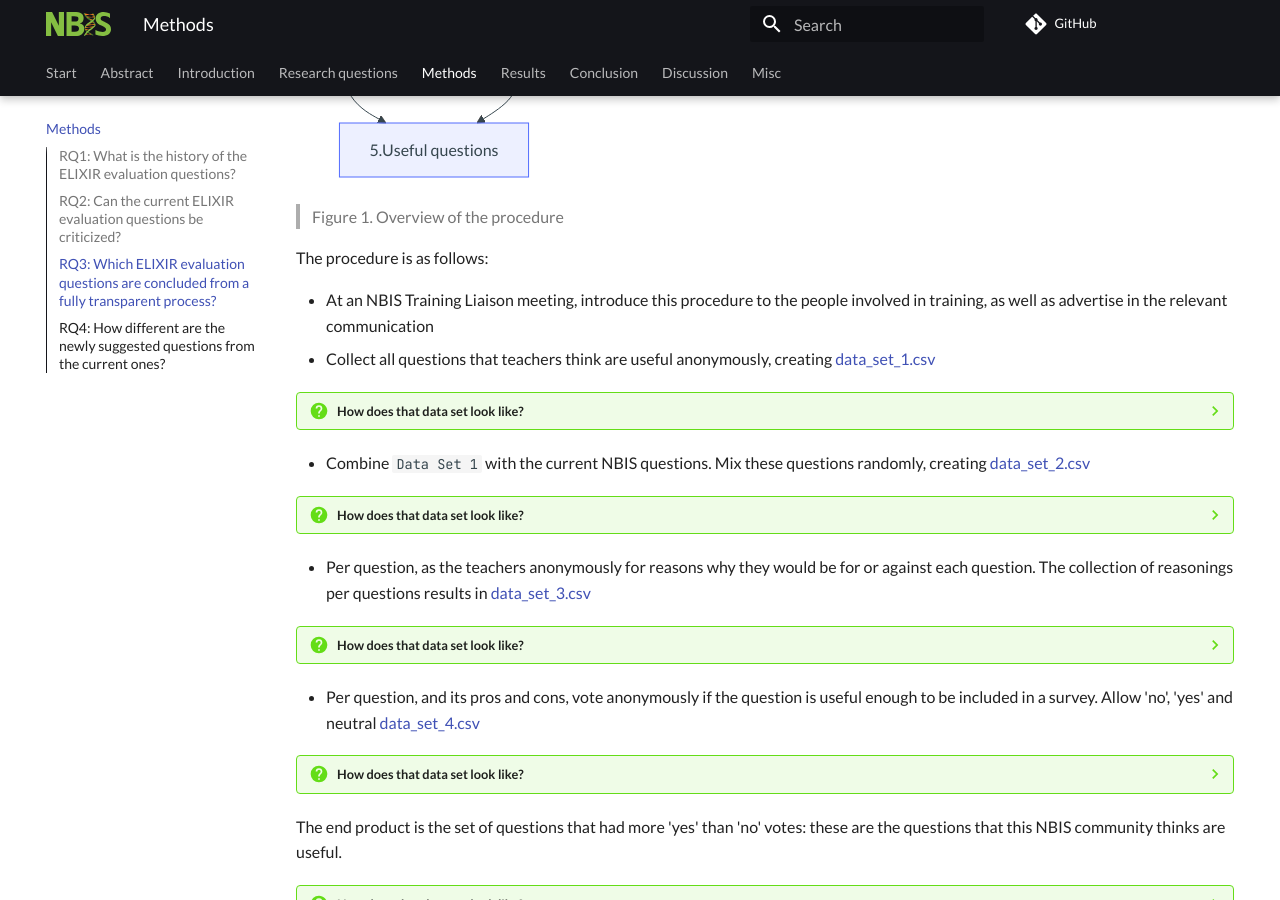
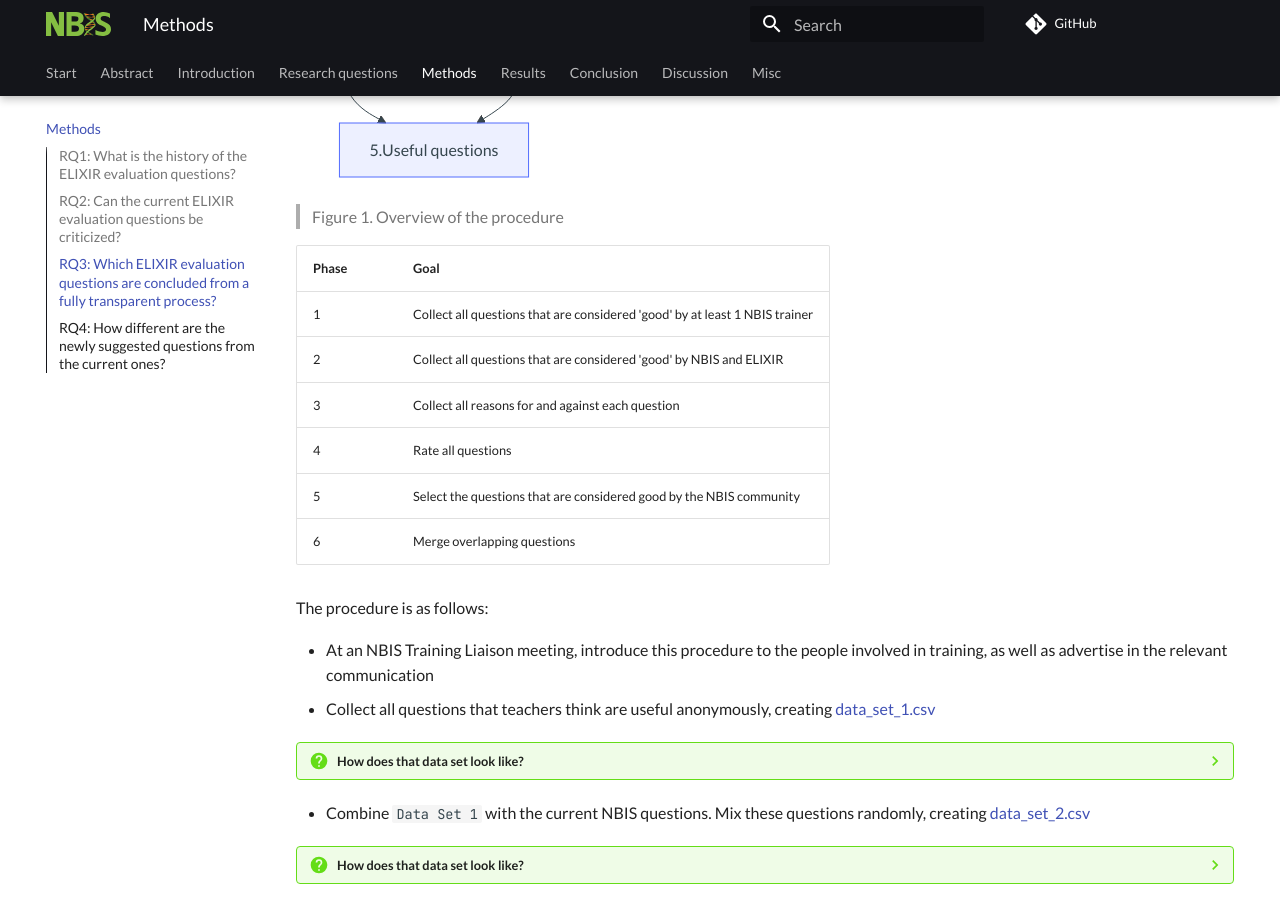
Before and after one commit to NBISweden/elixir_evaluation_evaluation, an MkDocs documentation site: the page built from docs/methods.md, in a window 1280 px wide and 900 px high, scrolled down 1104 px. Built offline with MkDocs 1.6.1 and Material for MkDocs 9.7.7, drawn with Linux system fonts in a browser that asks for light colours; comment, search, counter and statistics services are not loaded.

Commit message:
Add goals

````diff
--- a/docs/methods.md
+++ b/docs/methods.md
@@ -42,6 +42,16 @@ flowchart TD
 ```
 
 > Figure 1. Overview of the procedure
+
+
+Phase|Goal
+-----|----------------------------------------------------------------------
+1    |Collect all questions that are considered 'good' by at least 1 NBIS trainer
+2    |Collect all questions that are considered 'good' by NBIS and ELIXIR
+3    |Collect all reasons for and against each question
+4    |Rate all questions
+5    |Select the questions that are considered good by the NBIS community
+6    |Merge overlapping questions
 
 The procedure is as follows:
 
````
